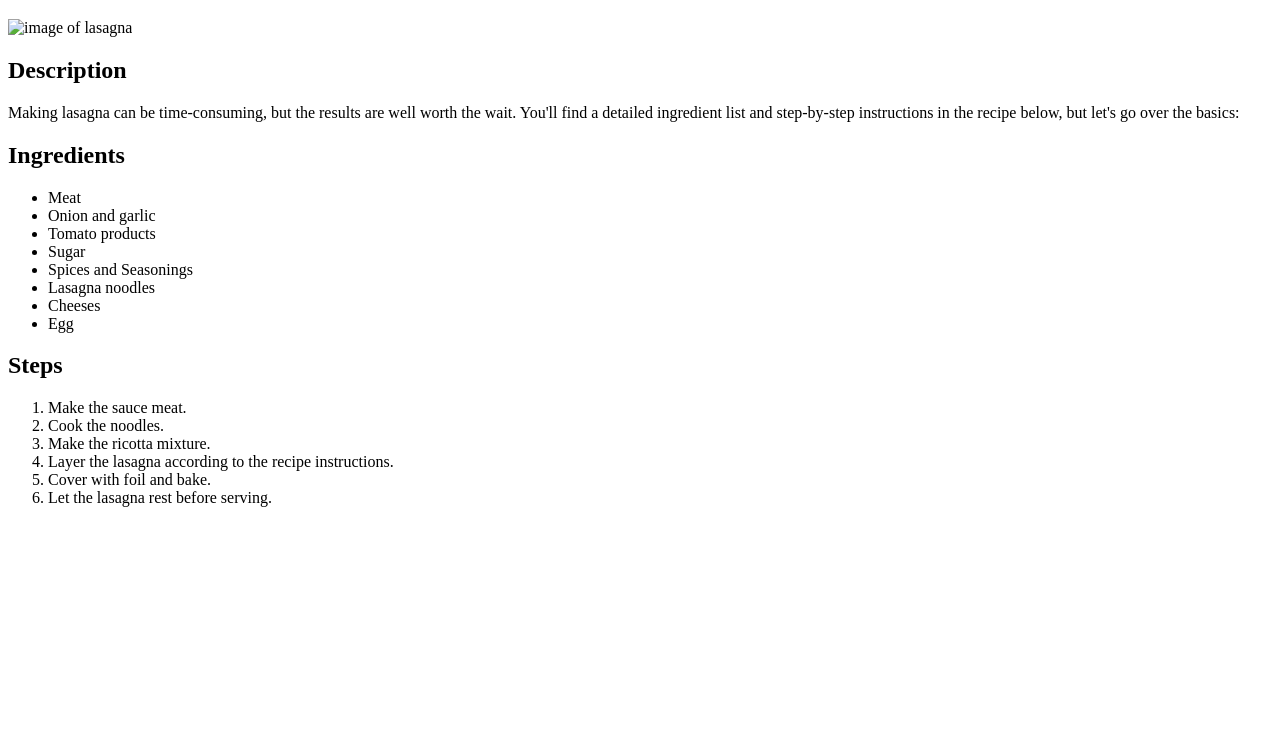
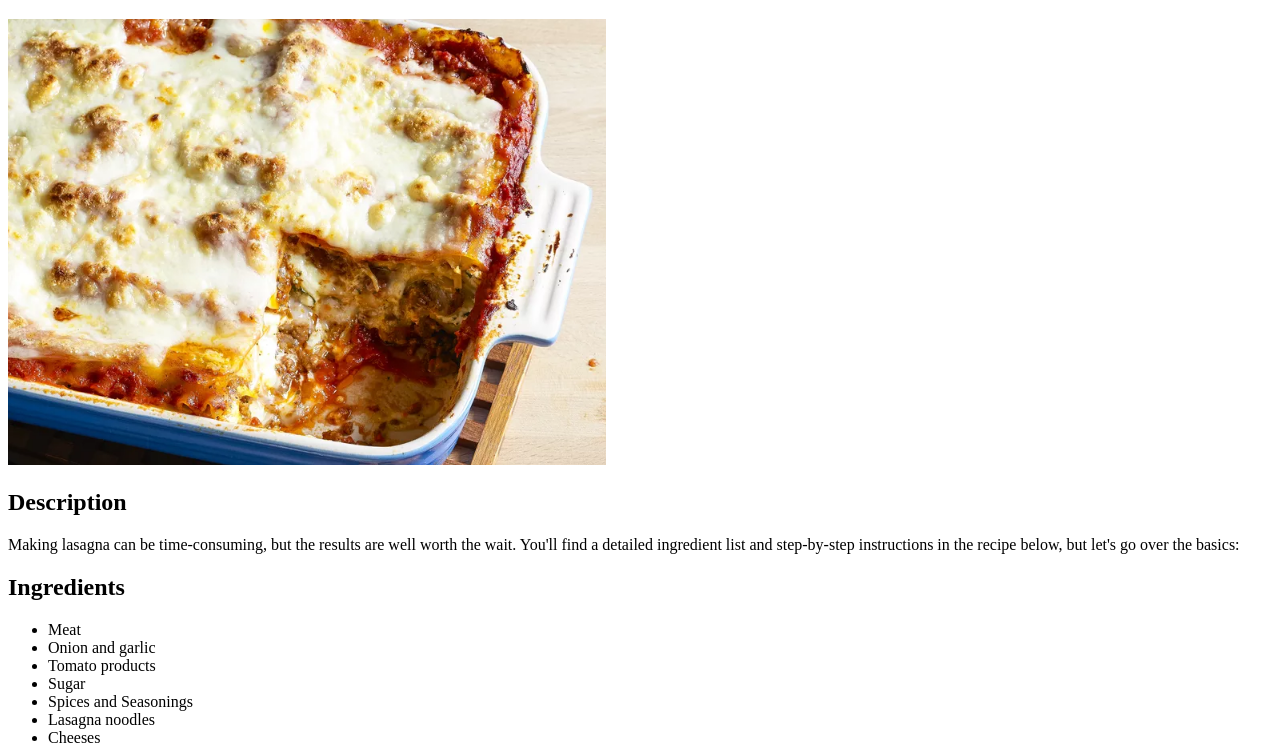
Before and after one commit to jsson2017/odin-recipes, a plain HTML site: page recipes/lasagna.html in a window 1280 px wide. Shown: the part 61-805 px from the top of the page. Drawn offline with Linux system fonts and the light colour scheme.

Commit message:
update lasagna image to png

```diff
--- a/recipes/lasagna.html
+++ b/recipes/lasagna.html
@@ -8,7 +8,7 @@
 
     <body>
         <h1>Lasagna</h1>
-        <img src="../images/lasagna" alt="image of lasagna">
+        <img src="../images/lasagna.png" alt="image of lasagna">
         <h2>Description</h2>
         <p>Making lasagna can be time-consuming, but the results are well worth the wait. You'll find a detailed ingredient list and step-by-step instructions in the recipe below, but let's go over the basics:</p>
         <h2>Ingredients</h2>
```
Also changed, not shown: images/lasagna.png (added), 1 other file.
